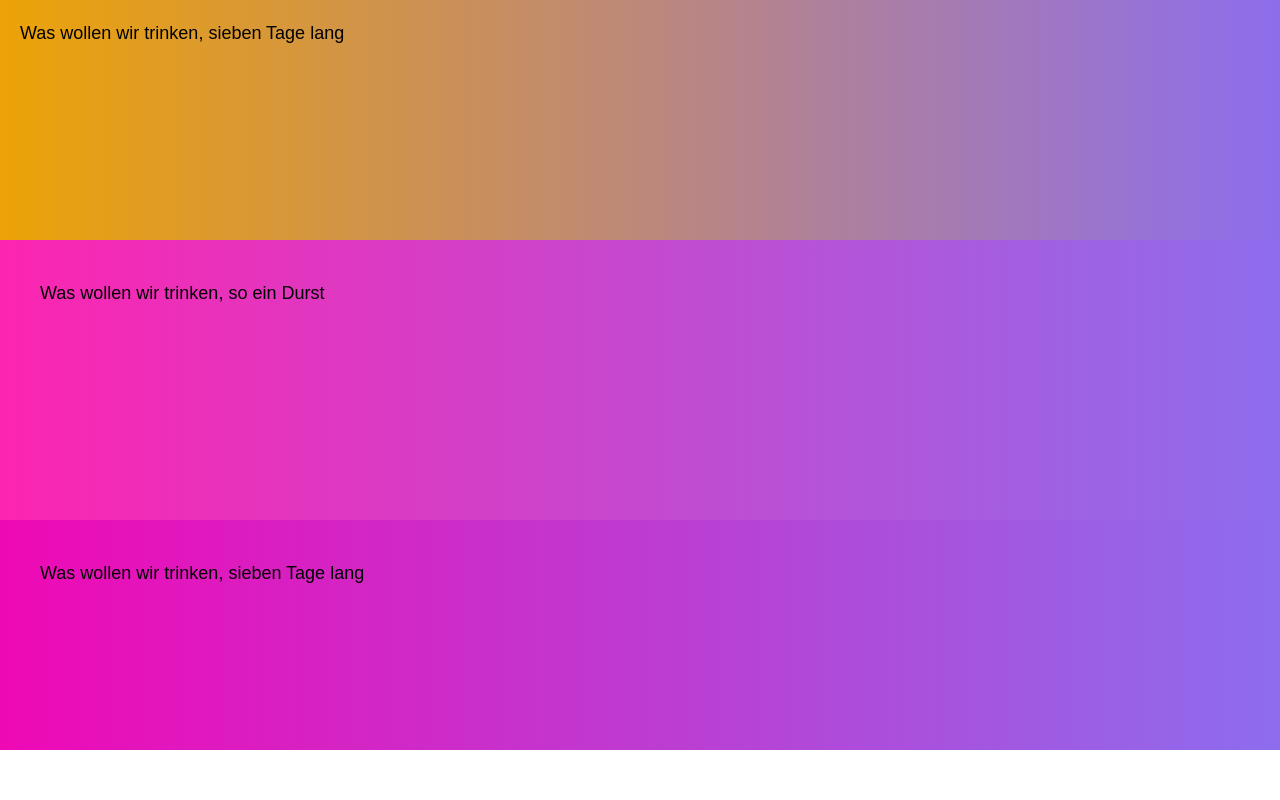
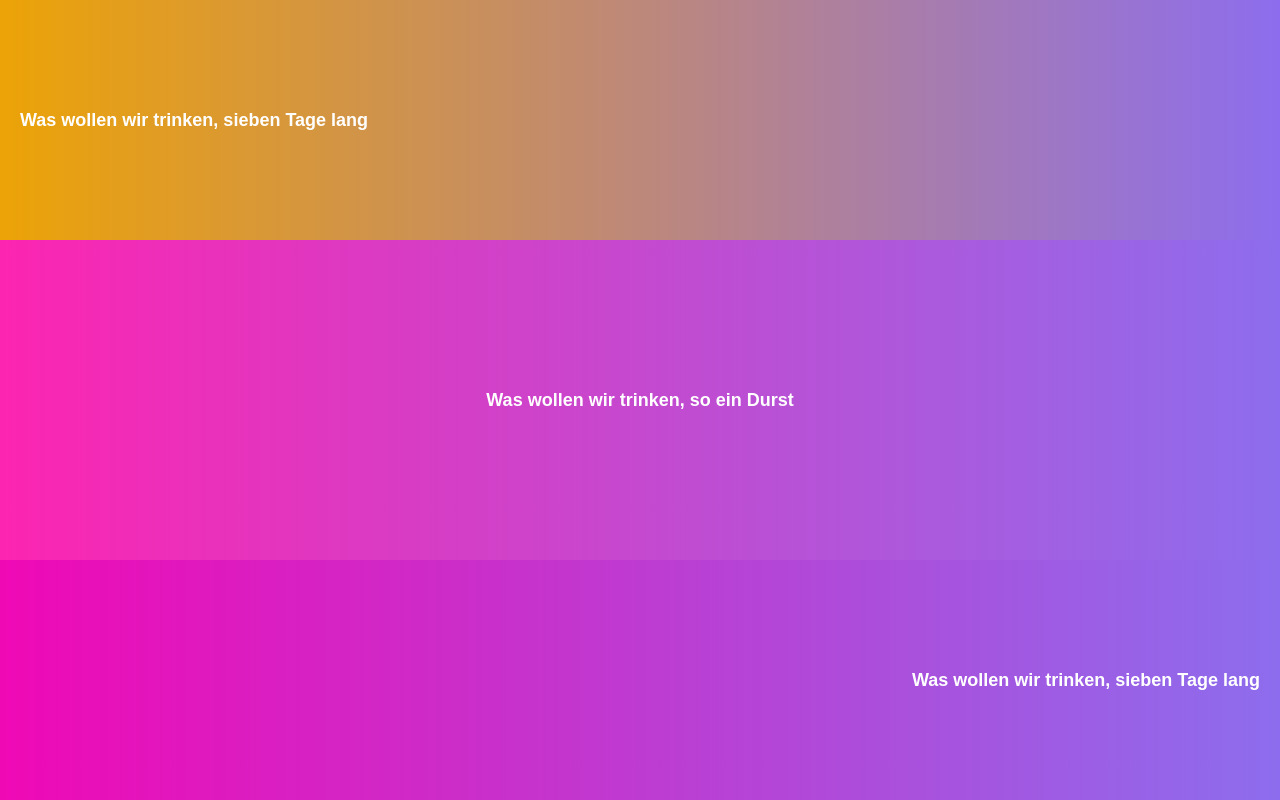
Before and after one commit to Serhii471/Scc_style_lab2, a plain HTML site: page Index.html in a window 1280 px wide. Drawn offline with Linux system fonts and the light colour scheme.

Commit message:
Update styles.css
last comit!!!

```diff
--- a/styles.css
+++ b/styles.css
@@ -6,31 +6,42 @@
 
 body {
   font-family: Arial, sans-serif;
-  line-height: 1.5;
-
+  height: 100vh;
+  display: flex;
+  flex-direction: column;
 }
 
 .header {
   background: linear-gradient(to right, #eca307, #8d6ded);
-  padding: 20px;
-   min-height: 200px;
+  height: 30vh;
 
+  display: flex;
+  align-items: center;
+  justify-content: flex-start;
+  padding-left: 20px;
 }
 
 .main {
-   background: linear-gradient(to right, #fc25b1, #8d6ded);
-  padding: 40px;
-  min-height: 200px;
-align-items: center;
+  background: linear-gradient(to right, #fc25b1, #8d6ded);
+  height: 40vh;
+
+  display: flex;
+  align-items: center;
+  justify-content: center;
 }
 
 .footer {
   background: linear-gradient(to right, #ef09b5, #8d6ded);
-  padding: 40px;
-   min-height: 150px;
+  height: 30vh;
 
+  display: flex;
+  align-items: center;
+  justify-content: flex-end;
+  padding-right: 20px;
 }
 
 .text {
   font-size: 18px;
+  color: white;
+  font-weight: bold;
 }
```
